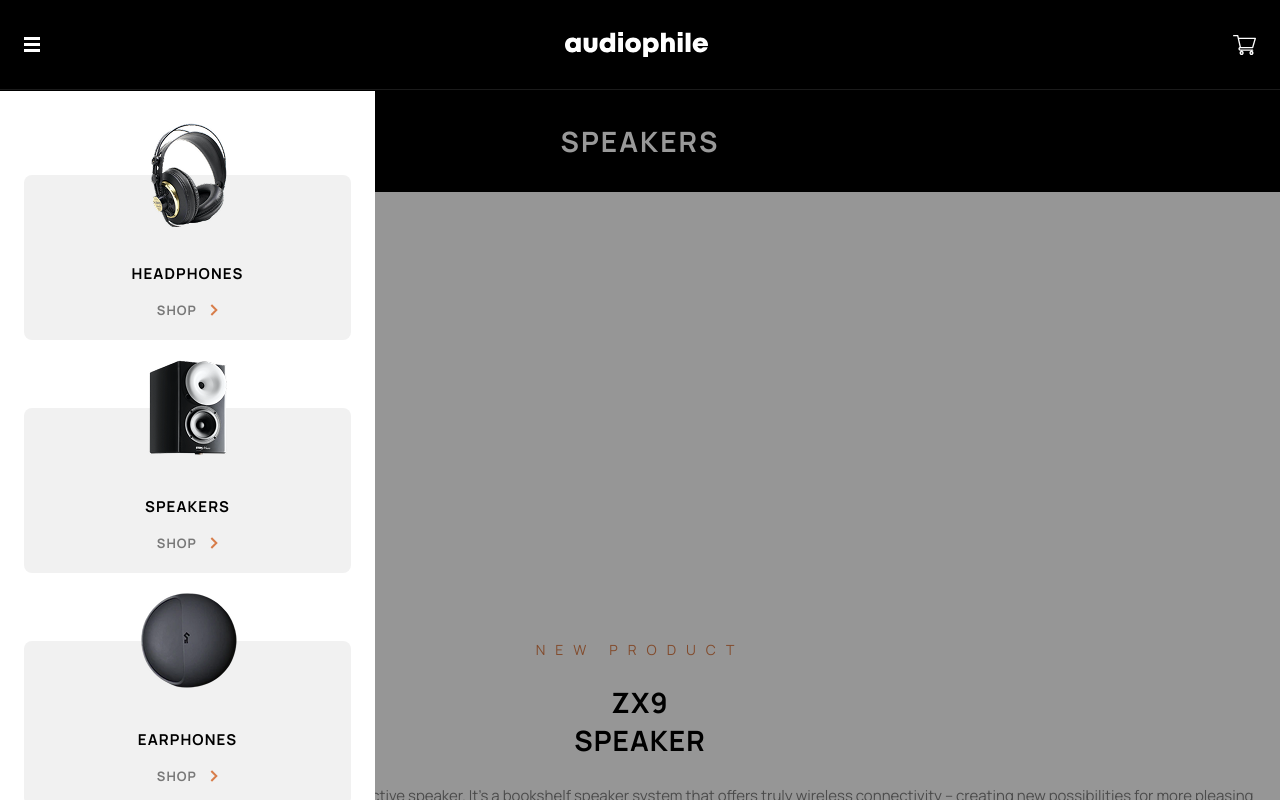
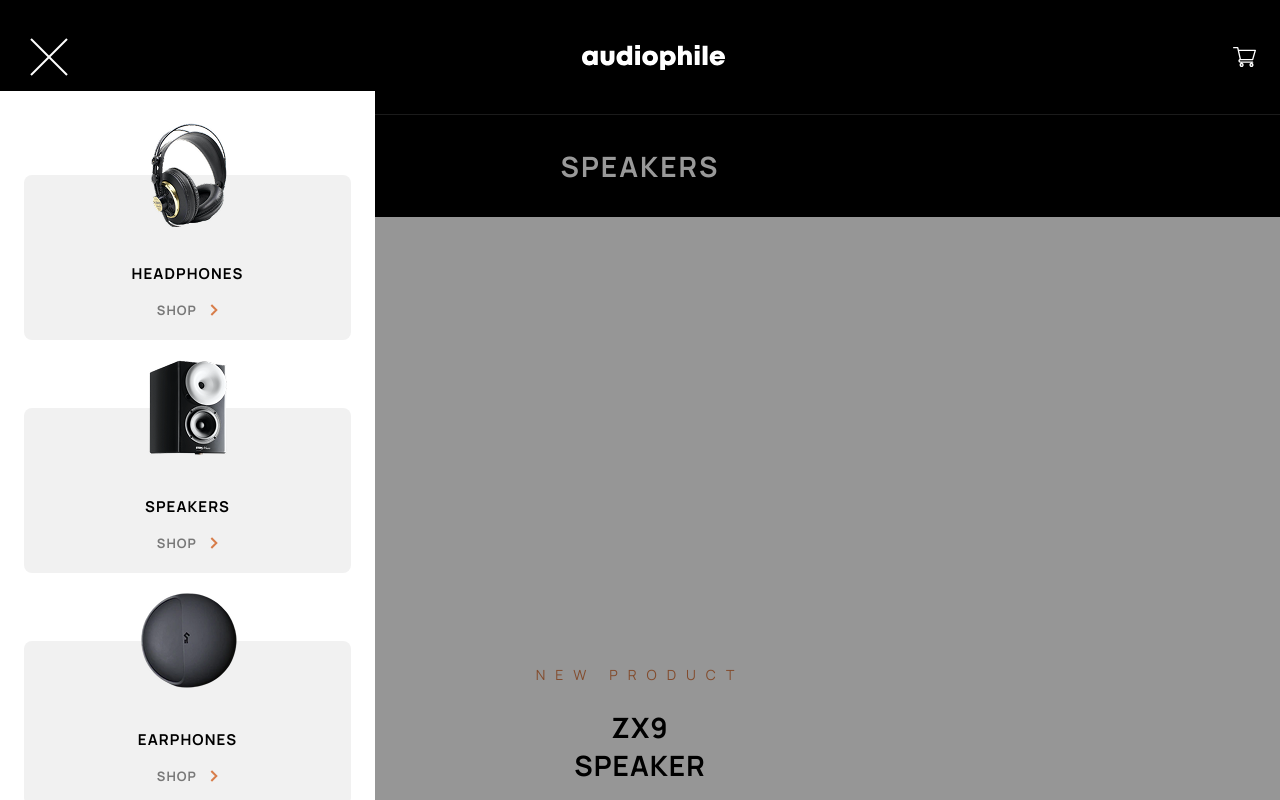
Before and after one commit to AdamHaniff/Audiophile-E-Commerce-Website, a React (Create React App) app: page /speakers in a window 1280 px wide. Both pictures are taken after a click on the icon 32 px from the left and 44 px from the top of the page. Shown: the top 800 px of the page. Built offline with nearby package versions, Linux system fonts and the light colour scheme.

Commit message:
Created isAnimatingOut state in Header component

```diff
--- a/src/components/menu/Menu.js
+++ b/src/components/menu/Menu.js
@@ -1,23 +1,17 @@
 import Category from "../ui/Category";
 
-function Menu({ isMenuOpen, setIsMenuOpen }) {
+function Menu({ isVisible, onAnimationEnd }) {
+  // VARIABLES
+  const menuClass = `menu ${isVisible ? "menu--visible" : "menu--hiding"}`;
+
   return (
-    <div className={`menu ${isMenuOpen ? "menu--visible" : ""}`}>
-      <Category
-        category="headphones"
-        isMenuOpen={isMenuOpen}
-        setIsMenuOpen={setIsMenuOpen}
-      />
-      <Category
-        category="speakers"
-        isMenuOpen={isMenuOpen}
-        setIsMenuOpen={setIsMenuOpen}
-      />
-      <Category
-        category="earphones"
-        isMenuOpen={isMenuOpen}
-        setIsMenuOpen={setIsMenuOpen}
-      />
+    <div
+      className={menuClass}
+      onAnimationEnd={!isVisible ? onAnimationEnd : undefined}
+    >
+      <Category category="headphones" />
+      <Category category="speakers" />
+      <Category category="earphones" />
     </div>
   );
 }
--- a/src/components/ui/AppLayout.js
+++ b/src/components/ui/AppLayout.js
@@ -2,6 +2,7 @@ import { useState } from "react";
 import { Outlet } from "react-router-dom";
 import { useSelector, useDispatch } from "react-redux";
 import { hideOverlay } from "../../slices/overlaySlice";
+import { useMenu } from "../../hooks/MenuContext";
 import Header from "./Header";
 import Footer from "./Footer";
 import Overlay from "./Overlay";
@@ -9,7 +10,7 @@ import Overlay from "./Overlay";
 function AppLayout() {
   // STATE
   const [isCartOpen, setIsCartOpen] = useState(false);
-  const [isMenuOpen, setIsMenuOpen] = useState(false);
+  const { isMenuOpen, setIsMenuOpen } = useMenu();
 
   // VARIABLES
   const overlayType = useSelector((state) => state.overlay.type);
@@ -35,8 +36,6 @@ function AppLayout() {
         isCartOpen={isCartOpen}
         onCartClick={handleCartClick}
         setIsCartOpen={setIsCartOpen}
-        isMenuOpen={isMenuOpen}
-        setIsMenuOpen={setIsMenuOpen}
       />
       <div className="main-footer">
         <main>
--- a/src/components/ui/Category.js
+++ b/src/components/ui/Category.js
@@ -1,7 +1,11 @@
 import { useNavigate } from "react-router-dom";
 import { scrollToTop } from "../../helpers/helpers";
+import { useMenu } from "../../hooks/MenuContext";
 
-function Category({ category, isMenuOpen, setIsMenuOpen }) {
+function Category({ category }) {
+  // STATE
+  const { isMenuOpen, setIsMenuOpen } = useMenu();
+
   // VARIABLES
   const navigate = useNavigate();
 
--- a/src/components/ui/Header.js
+++ b/src/components/ui/Header.js
@@ -1,18 +1,17 @@
 import { useLocation } from "react-router-dom";
 import { useDispatch } from "react-redux";
 import { showOverlay, hideOverlay } from "../../slices/overlaySlice";
-import { useEffect } from "react";
+import { useEffect, useState } from "react";
+import { useMenu } from "../../hooks/MenuContext";
 import Logo from "./Logo";
 import Cart from "../cart/Cart";
 import Menu from "../menu/Menu";
 
-function Header({
-  isCartOpen,
-  onCartClick,
-  setIsCartOpen,
-  isMenuOpen,
-  setIsMenuOpen,
-}) {
+function Header({ isCartOpen, onCartClick, setIsCartOpen }) {
+  // STATE
+  const { isMenuOpen, setIsMenuOpen } = useMenu();
+  const [isAnimatingOut, setIsAnimatingOut] = useState(false);
+
   // VARIABLES
   const location = useLocation();
   const isHomepage = location.pathname === "/";
@@ -27,12 +26,19 @@ function Header({
     }
   }, [isCartOpen, isMenuOpen, dispatch]);
 
+  useEffect(() => {
+    if (!isMenuOpen) {
+      setIsAnimatingOut(true);
+    }
+  }, [isMenuOpen]);
+
   return (
     <header
       className={`header ${
         isHomepage ? "header--rangoon-green" : "header--black"
       }`}
     >
+      {!isMenuOpen && (
         <svg
           className="header__hamburger"
           width="16"
@@ -44,6 +50,14 @@ function Header({
             <path d="M0 0h16v3H0zM0 6h16v3H0zM0 12h16v3H0z" />
           </g>
         </svg>
+      )}
+      {isMenuOpen && (
+        <img
+          className="header__close"
+          src="assets/shared/tablet/icon-close.png"
+          alt="Close icon"
+        />
+      )}
       <Logo />
       <svg
         className="header__cart"
@@ -59,8 +73,11 @@ function Header({
         />
       </svg>
       {isCartOpen && <Cart setIsCartOpen={setIsCartOpen} />}
-      {isMenuOpen && (
-        <Menu isMenuOpen={isMenuOpen} setIsMenuOpen={setIsMenuOpen} />
+      {(isMenuOpen || isAnimatingOut) && (
+        <Menu
+          isVisible={isMenuOpen}
+          onAnimationEnd={() => setIsAnimatingOut(false)}
+        />
       )}
     </header>
   );
--- a/src/css/main.css
+++ b/src/css/main.css
@@ -33,6 +33,16 @@ body {
   to {
     opacity: 1;
     transform: translateY(0);
+  }
+}
+@keyframes slideUp {
+  from {
+    opacity: 1;
+    transform: translateY(0);
+  }
+  to {
+    opacity: 0;
+    transform: translateY(-9.1rem);
   }
 }
 .header {
@@ -1103,4 +1113,8 @@ body {
 .menu--visible {
   animation: dropdown 0.5s ease forwards;
   pointer-events: auto;
+}
+.menu--hiding {
+  animation: slideUp 0.5s ease forwards;
+  pointer-events: none;
 }/*# sourceMappingURL=main.css.map */
--- /dev/null
+++ b/src/hooks/MenuContext.js
@@ -0,0 +1,15 @@
+import {createContext, useState, useContext} from "react";
+
+const MenuContext = createContext();
+
+export const useMenu = () => useContext(MenuContext);
+
+export const MenuProvider = ({children}) => {
+  const [isMenuOpen, setIsMenuOpen] = useState(false);
+
+  return (
+    <MenuContext.Provider value={{isMenuOpen, setIsMenuOpen}}>
+      {children}
+    </MenuContext.Provider>
+  )
+}
--- a/src/index.js
+++ b/src/index.js
@@ -4,12 +4,15 @@ import "./css/main.css";
 import App from "./App";
 import { Provider } from "react-redux";
 import { store } from "./store";
+import { MenuProvider } from "./hooks/MenuContext";
 
 const root = ReactDOM.createRoot(document.getElementById("root"));
 root.render(
   <React.StrictMode>
     <Provider store={store}>
-      <App />
+      <MenuProvider>
+        <App />
+      </MenuProvider>
     </Provider>
   </React.StrictMode>
 );
```
Also changed, not shown: src/sass/main.scss (+16 -0 lines), public/assets/shared/tablet/icon-close.png (added), 1 other file (tests, documents, lock files or other folders). Lines whose indentation alone changed are shown as unchanged.
